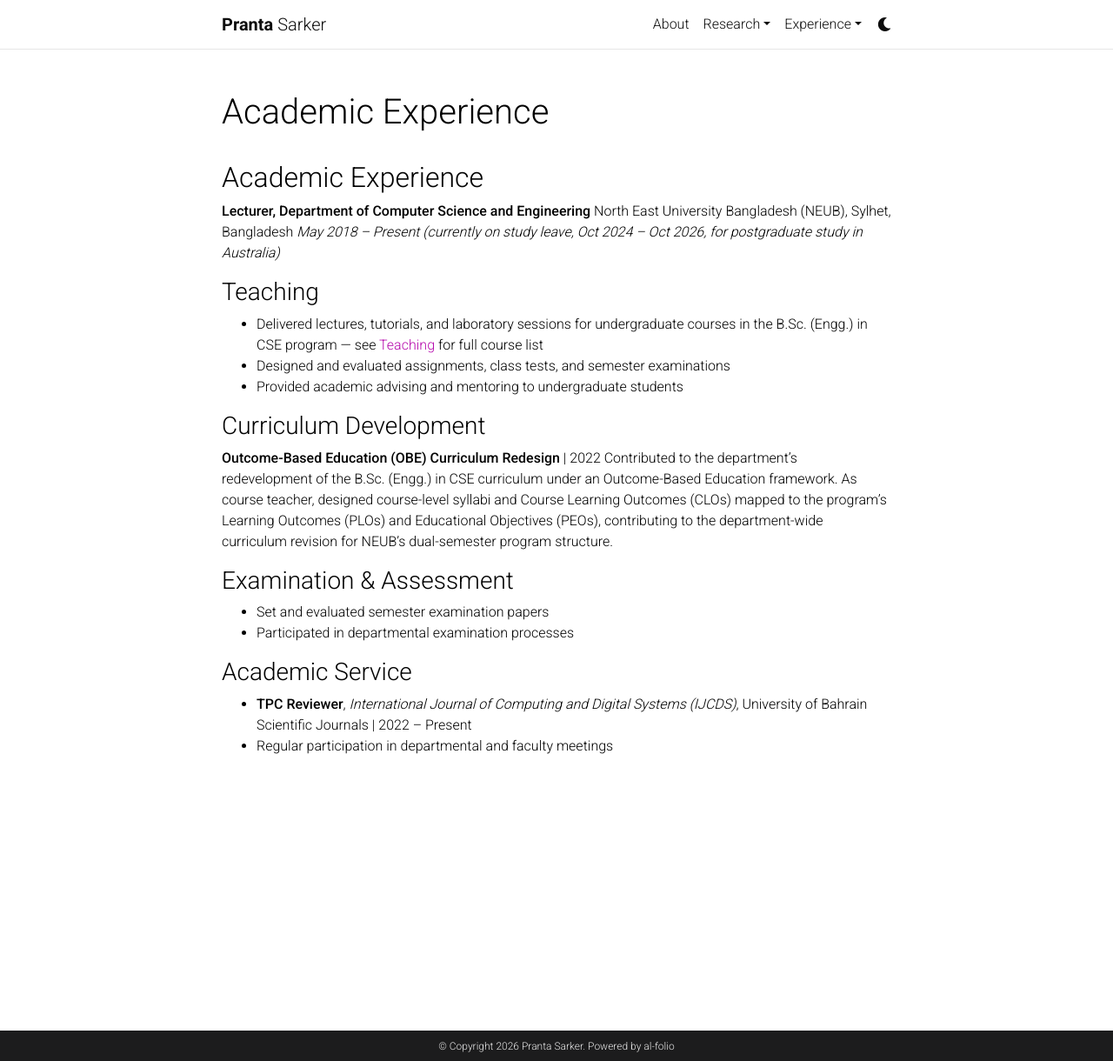
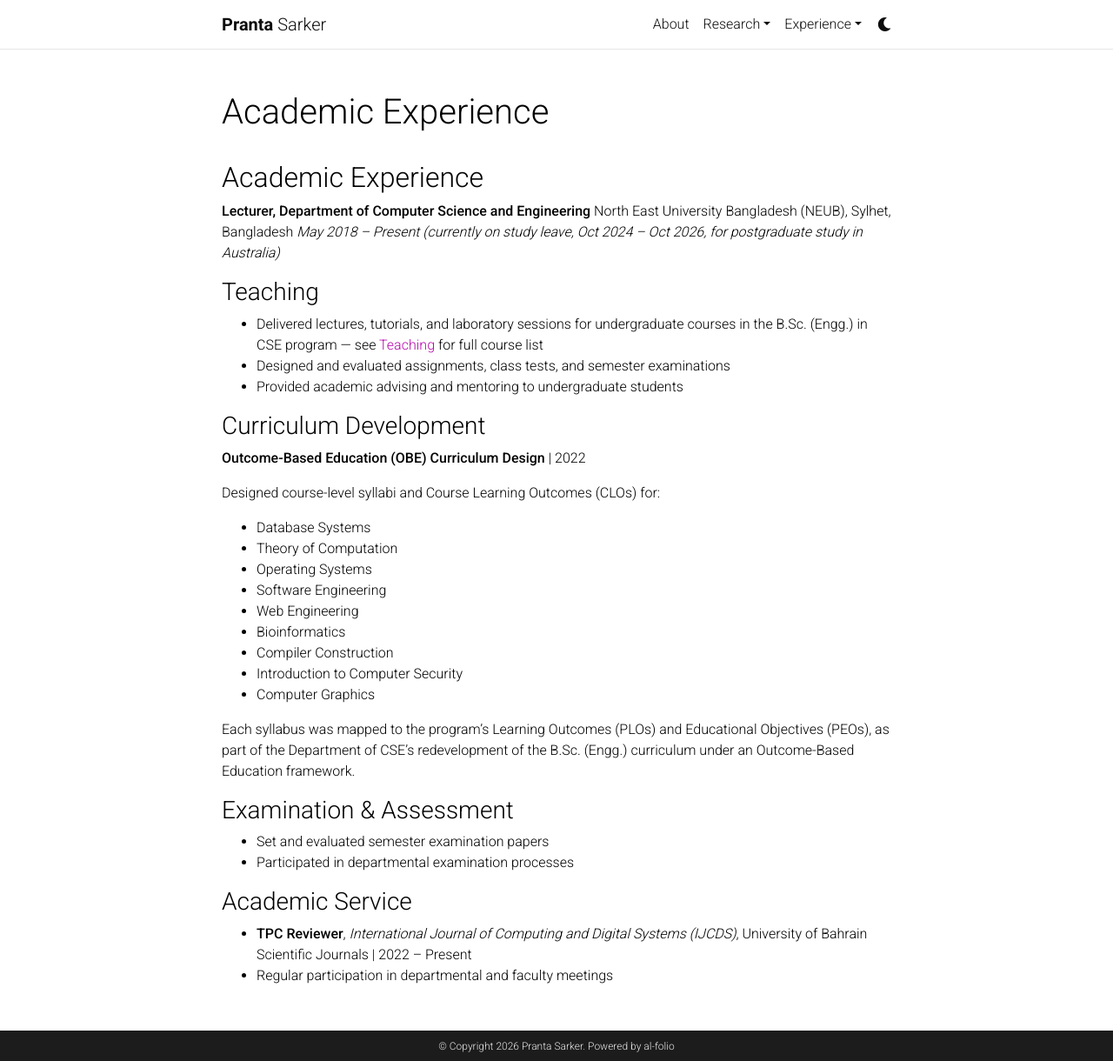
Before and after one commit to psarkerbd/psarkerbd.github.io, a Jekyll site: the page built from _pages/academic_experience.md, in a window 1280 px wide and 1220 px high. Shown: the whole window at 87% size. Built offline with Jekyll 4.4.1, drawn with Linux system fonts in a browser that asks for light colours; comment, search, counter and statistics services are not loaded; a style sheet for code colours, icons or effects is not loaded.

Commit message:
Update academic_experience.md

```diff
--- a/_pages/academic_experience.md
+++ b/_pages/academic_experience.md
@@ -21,14 +21,26 @@ for postgraduate study in Australia)*
 - Designed and evaluated assignments, class tests, and semester examinations
 - Provided academic advising and mentoring to undergraduate students
 
+
 ### Curriculum Development
-**Outcome-Based Education (OBE) Curriculum Redesign** | 2022
-Contributed to the department's redevelopment of the B.Sc. (Engg.) in
-CSE curriculum under an Outcome-Based Education framework. As course
-teacher, designed course-level syllabi and Course Learning Outcomes
-(CLOs) mapped to the program's Learning Outcomes (PLOs) and Educational
-Objectives (PEOs), contributing to the department-wide curriculum
-revision for NEUB's dual-semester program structure.
+**Outcome-Based Education (OBE) Curriculum Design** | 2022
+
+Designed course-level syllabi and Course Learning Outcomes (CLOs) for:
+- Database Systems
+- Theory of Computation
+- Operating Systems
+- Software Engineering
+- Web Engineering
+- Bioinformatics
+- Compiler Construction
+- Introduction to Computer Security
+- Computer Graphics
+
+Each syllabus was mapped to the program's Learning Outcomes (PLOs) and
+Educational Objectives (PEOs), as part of the Department of CSE's
+redevelopment of the B.Sc. (Engg.) curriculum under an Outcome-Based
+Education framework.
+
 
 ### Examination & Assessment
 - Set and evaluated semester examination papers
```
